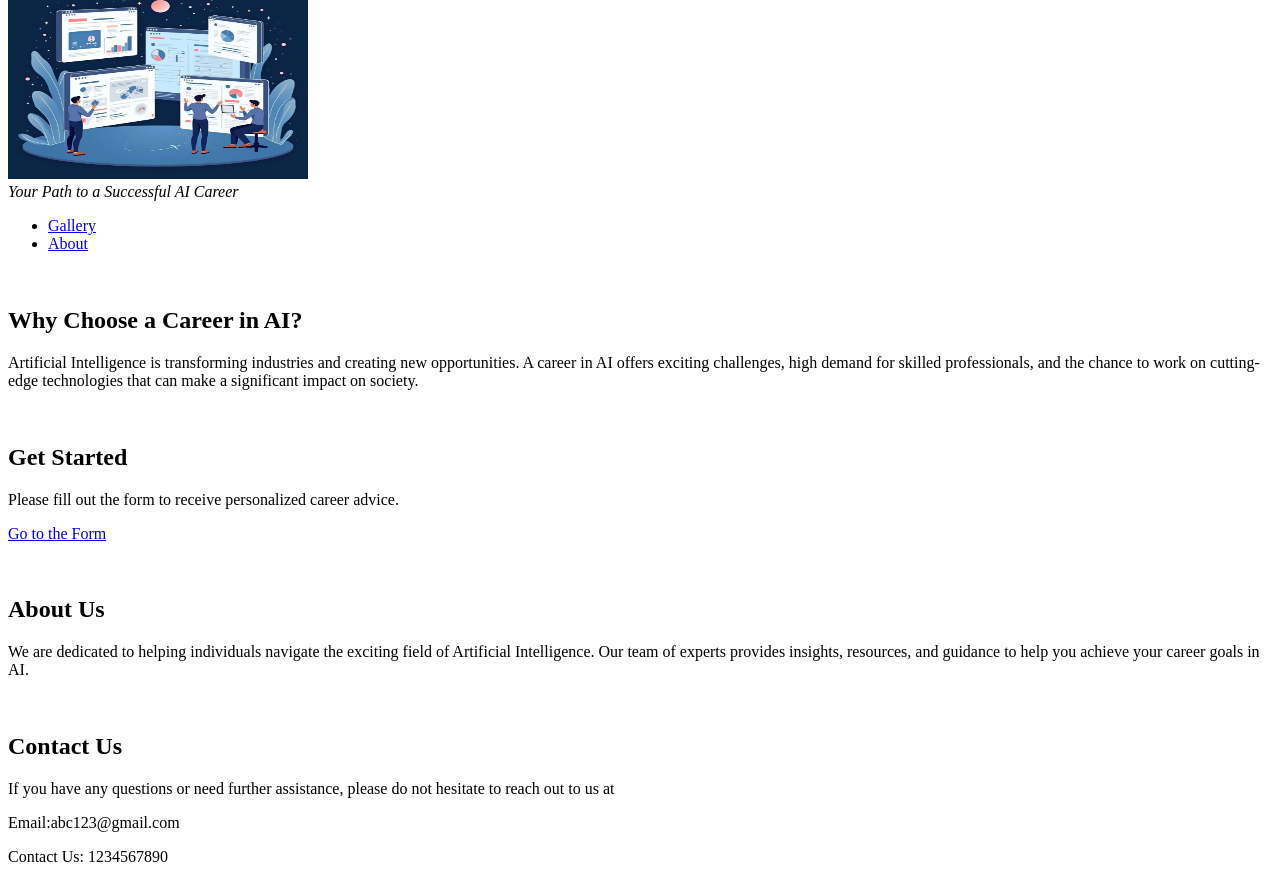
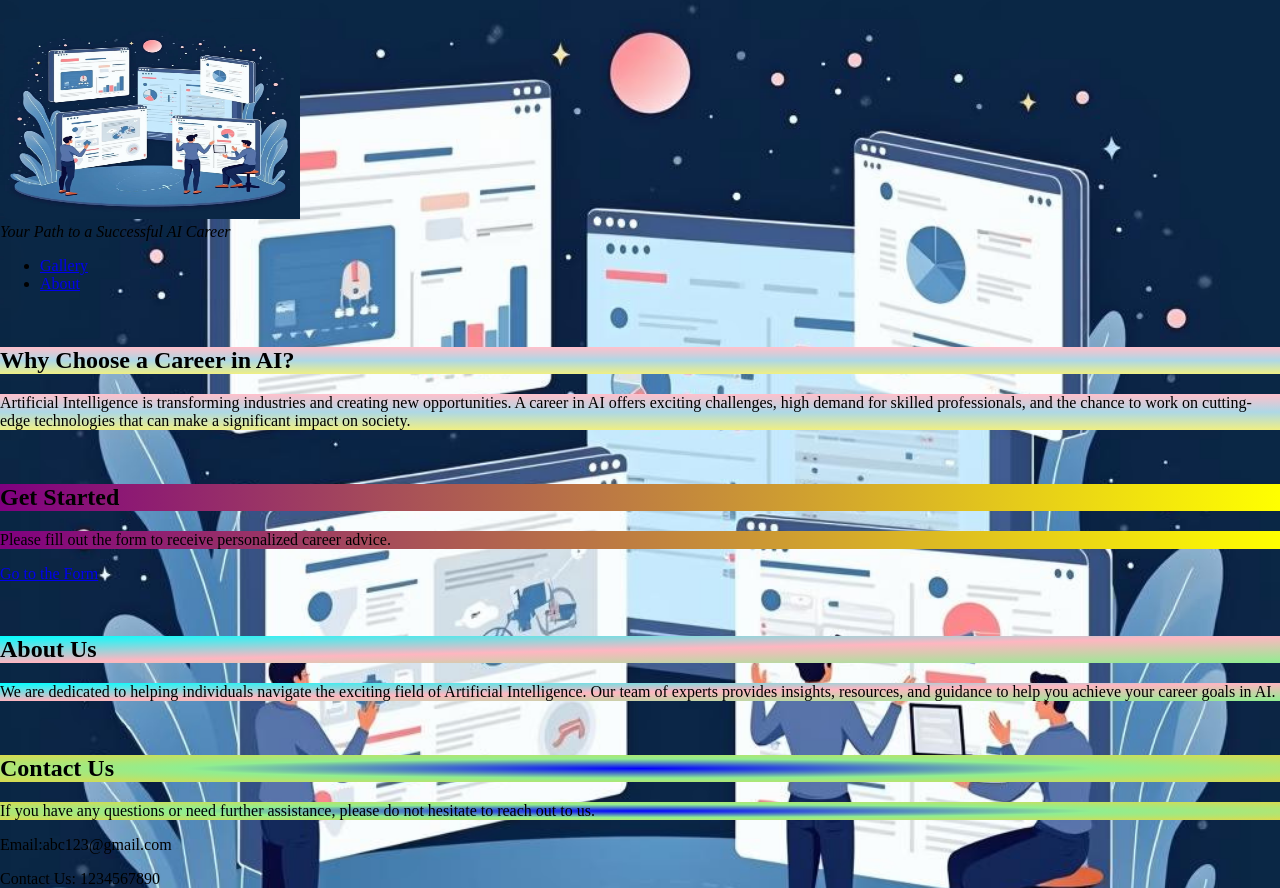
Before and after one commit to krishapatel2637/AI-Career-Guidance, a plain HTML site: page Index.html in a window 1280 px wide. Shown: the part 101-989 px from the top of the page. Drawn offline with Linux system fonts and the light colour scheme.

Commit message:
initial commit

```diff
--- a/Index.html
+++ b/Index.html
@@ -1,6 +1,7 @@
 <!DOCTYPE html>
 <html>
 <head>
+    <link rel="stylesheet" href="Style.css">
     <title>AI Career Guidance</title>
 </head>
 <body>
@@ -24,27 +25,29 @@
         </header>
         <p>
             </br>
-        <h2>Why Choose a Career in AI?</h2>
-        <p>
+        <h2 div id="Div1">Why Choose a Career in AI?</div></h2>
+        <p div id="Div1">
             Artificial Intelligence is transforming industries and creating new opportunities. A career in AI offers exciting
             challenges, high demand for skilled professionals, and the chance to work on cutting-edge technologies that can make
             a significant impact on society.
-        </p>
-        </br><h2>Get Started</h2>
-        <p>
+        </p></div>
+        </br><h2 div id="Div2">Get Started</div></h2>
+        <p div id="Div2">
         Please fill out the form to receive personalized career advice.
+        </div>
         </p>
     <a href="Form.html"> Go to the Form</a>
     <p>
-        </br><h2>About Us</h2>
-        <p>
+        </br>
+        <h2 div id="Div3"></div>About Us</h2>
+        <p div id="Div3">
         We are dedicated to helping individuals navigate the exciting field of Artificial Intelligence. Our team of experts provides insights, resources, and guidance to help you achieve your career goals in AI.
-    </p>
+    </p></div>
     <p>
-        </br><h2>Contact Us</h2>
-        <p>
-        If you have any questions or need further assistance, please do not hesitate to reach out to us at
-    </p>
+        </br><h2 div id="Div4">Contact Us</h2></div>
+        <p div id="Div4">
+        If you have any questions or need further assistance, please do not hesitate to reach out to us.
+    </p> </div>
     <p>
         Email:abc123@gmail.com
     </p>
--- /dev/null
+++ b/Style.css
@@ -0,0 +1,38 @@
+html,
+body {
+    margin: 0;
+    padding: 0;
+    height: 100%;
+}
+body{
+    background-color: linen;
+}
+h1{
+    background-color: lightblue;
+    text-align: center;
+    padding: 20px;
+}
+body{
+    background-image: url(Image.avif);
+    background-repeat: no-repeat;
+    background-size: cover;
+}
+div {
+    width: 500px;
+    height: 200px;
+    background-color: white;
+}
+#Div1 {
+    background: linear-gradient(pink, lightblue, rgb(239, 239, 132));
+}
+
+#Div2 {
+    background: linear-gradient(to right, purple, yellow);
+}
+
+#Div3 {
+    background: linear-gradient(to bottom right, cyan, lightpink, lightgreen);
+}
+
+#Div4 {
+    background: radial-gradient(blue, lightgreen, rgb(218, 218, 78));
```
